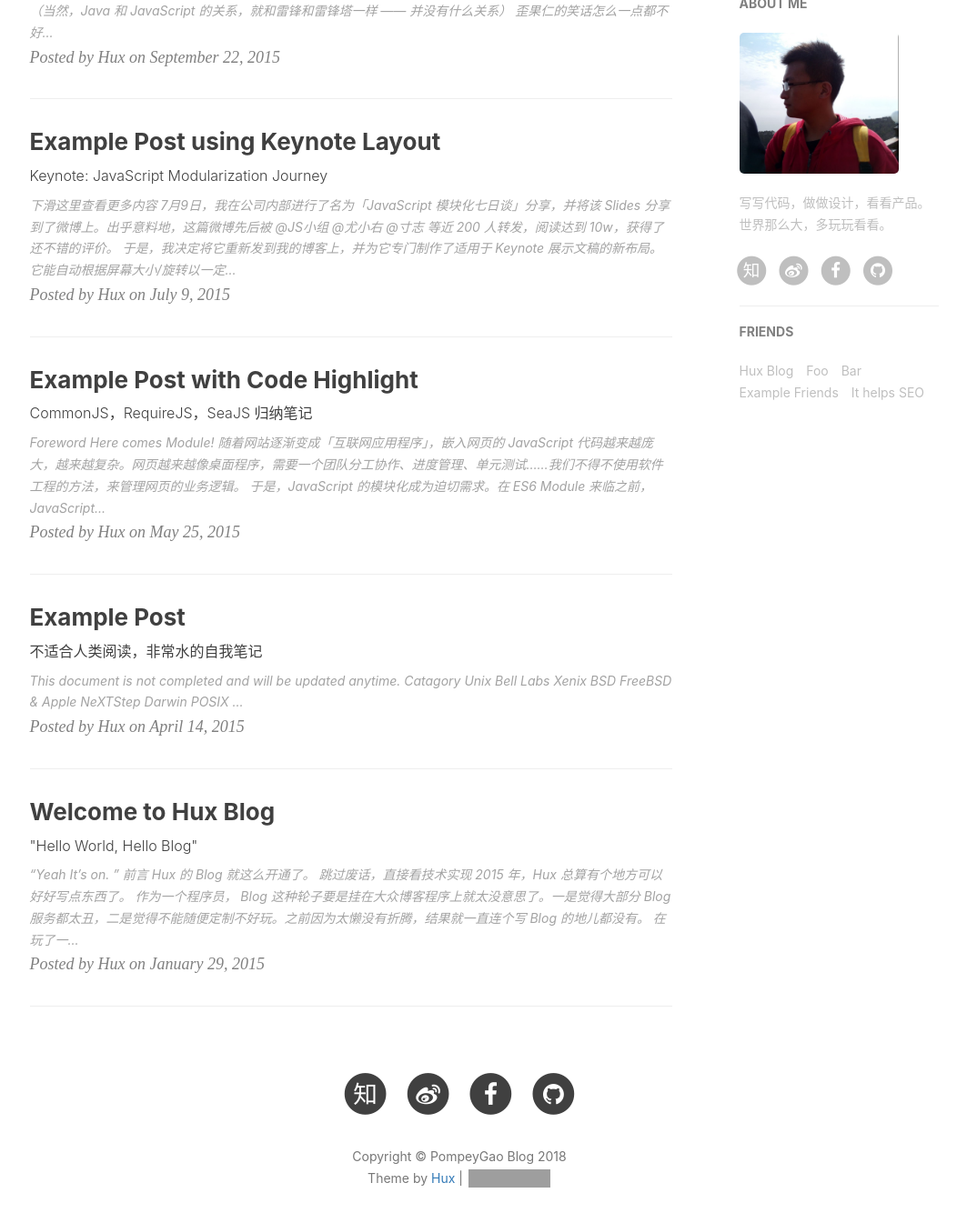
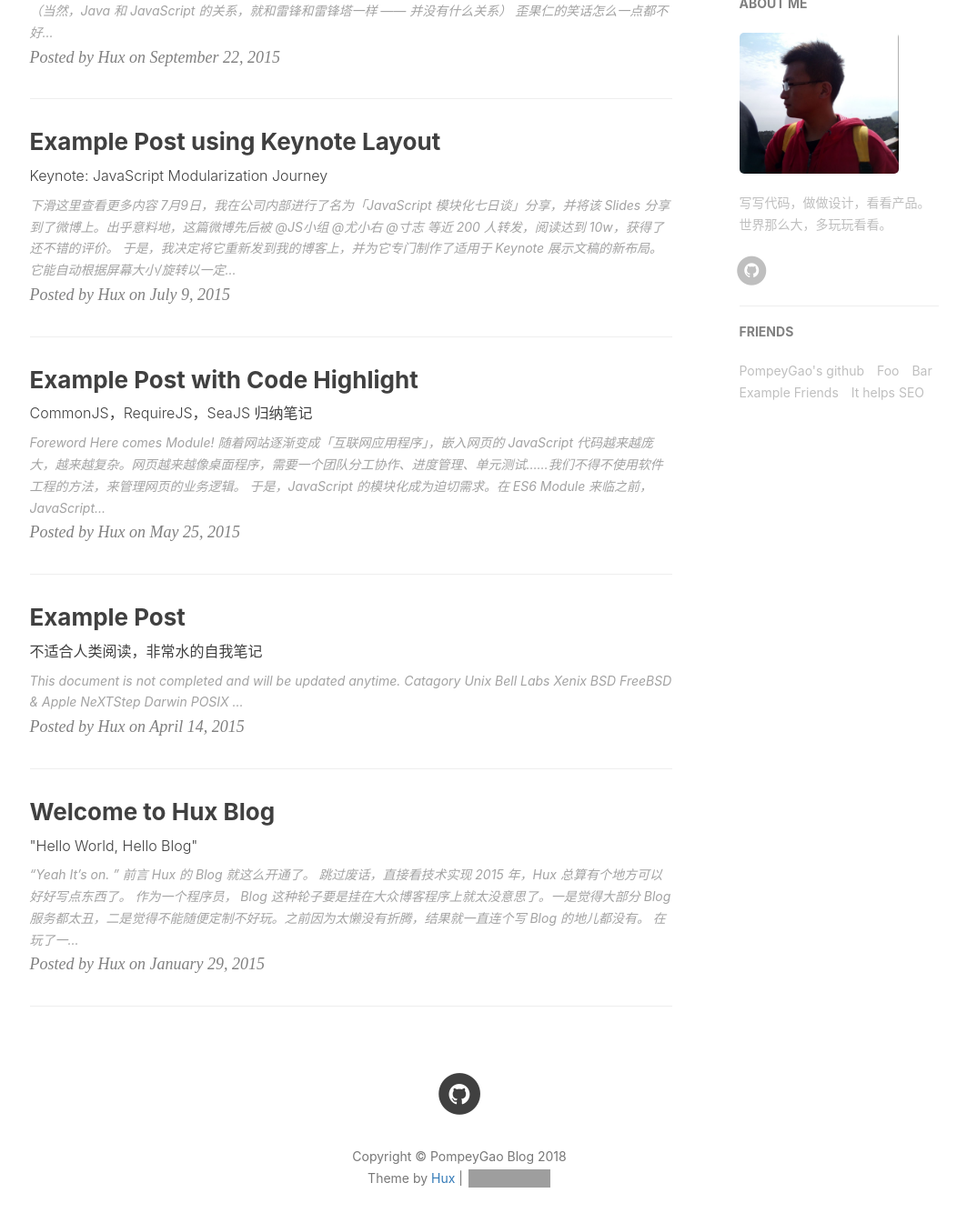
Before and after one commit to PompeyGao/pompeygao.github.io, a Jekyll site: the page built from index.html, in a window 1280 px wide and 1400 px high, scrolled down 590 px. Shown: the top 1345 px of the window at 91% size, without its empty margins (135-1198 px from the left). Built offline with Jekyll 4.4.1, drawn with Linux system fonts in a browser that asks for light colours; nearby versions of some CDN libraries; the list of posts is cut into pages by our own code; comment, search, counter and statistics services are not loaded; some of the changed lines change nothing that is shown; grey boxes are pictures that could not be loaded.

Commit message:
修改配置信息

```diff
--- a/_config.yml
+++ b/_config.yml
@@ -1,10 +1,10 @@
 # Site settings
 title: PompeyGao Blog
-SEOTitle: 弢迹匿光 | PompeyGao Blog
-header-img: img/home-bg.jpg
+SEOTitle: 弢迹匿光的博客 | PompeyGao Blog
+header-img: img/background.jpg
 email: pompeygao@gmail.com
 description: "描述"
-keyword: "关键词"
+keyword: "PompeyGao, 弢迹匿光, 前端"
 url: "https://pompeygao.github.io/"              # your host, for absolute URL
 baseurl: ""         # for example, '/blog' if your blog hosted on 'host/blog'
 
@@ -12,11 +12,11 @@
 
 # SNS settings
 RSS: false
-weibo_username:     huxpro
-zhihu_username:     huxpro
+#weibo_username:     huxpro
+#zhihu_username:     huxpro
 github_username:    pompeygao
 #twitter_username:  huxpro
-facebook_username:  huxpro
+#facebook_username:  huxpro
 
 
 
@@ -50,19 +50,19 @@
 #disqus_username: _your_disqus_short_name_
 
 # Duoshuo settings
-duoshuo_username: huxblog
+# duoshuo_username: huxblog
 # Share component is depend on Comment so we can NOT use share only.
-duoshuo_share: true                     # set to false if you want to use Comment without Sharing
+# duoshuo_share: true                     # set to false if you want to use Comment without Sharing
 
 
 
 
 # Analytics settings
 # Baidu Analytics
-ba_track_id: 4cc1f2d8f3067386cc5cdb626a202900
+ba_track_id: b11e9b914b9a4ce153e61b1fcbf99745
 # Google Analytics
-ga_track_id: 'UA-49627206-1'            # Format: UA-xxxxxx-xx
-ga_domain: huangxuan.me
+# ga_track_id: 'UA-49627206-1'            # Format: UA-xxxxxx-xx
+# ga_domain: huangxuan.me
 
 
 
@@ -82,8 +82,8 @@
 # Friends
 friends: [
     {
-        title: "Hux Blog",
-        href: "http://huangxuan.me"
+        title: "PompeyGao's github",
+        href: "https://github.com/PompeyGao"
     },{
         title: "Foo",
         href: "#"
```
Also changed, not shown: 1 other file.
